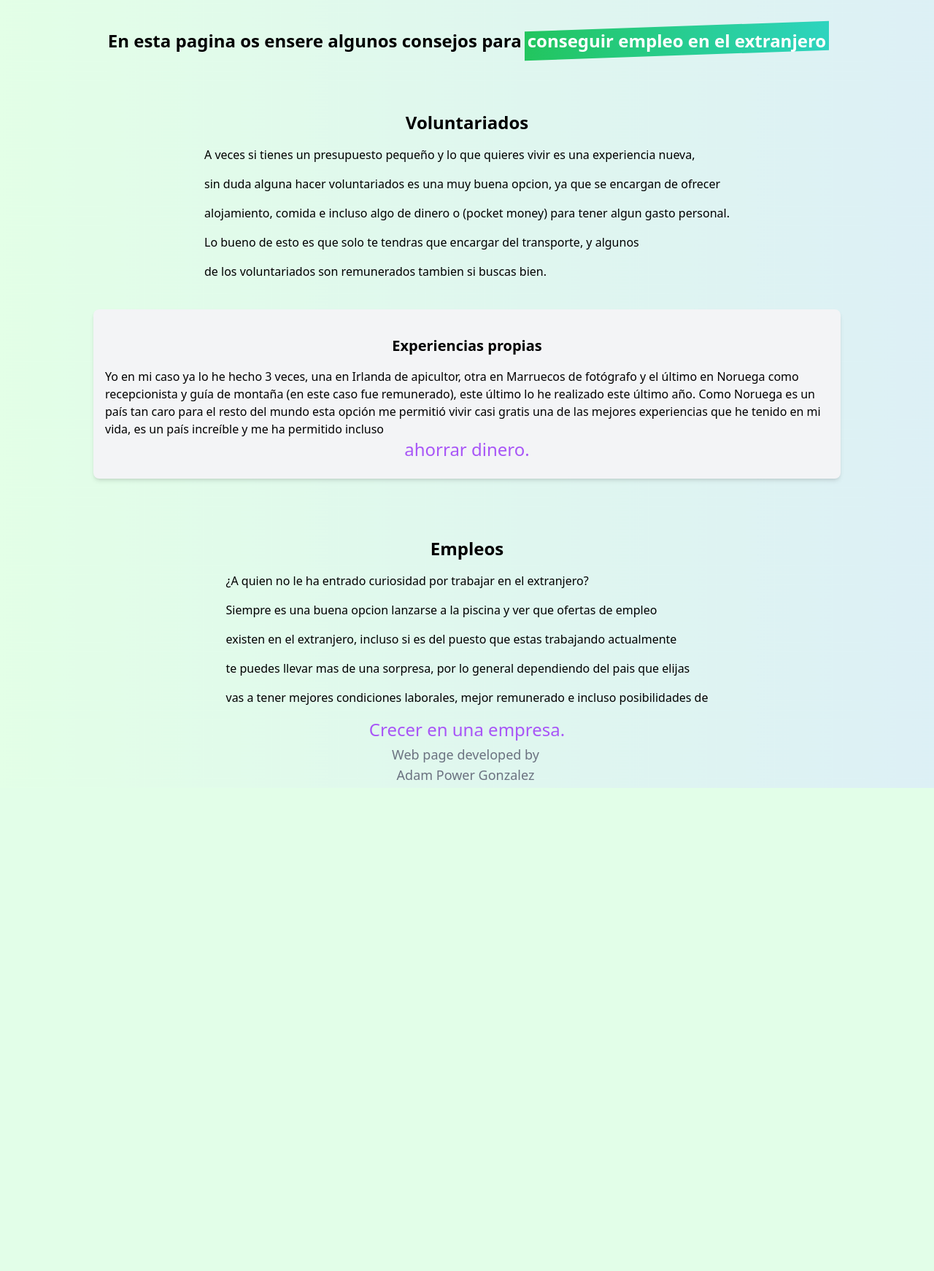
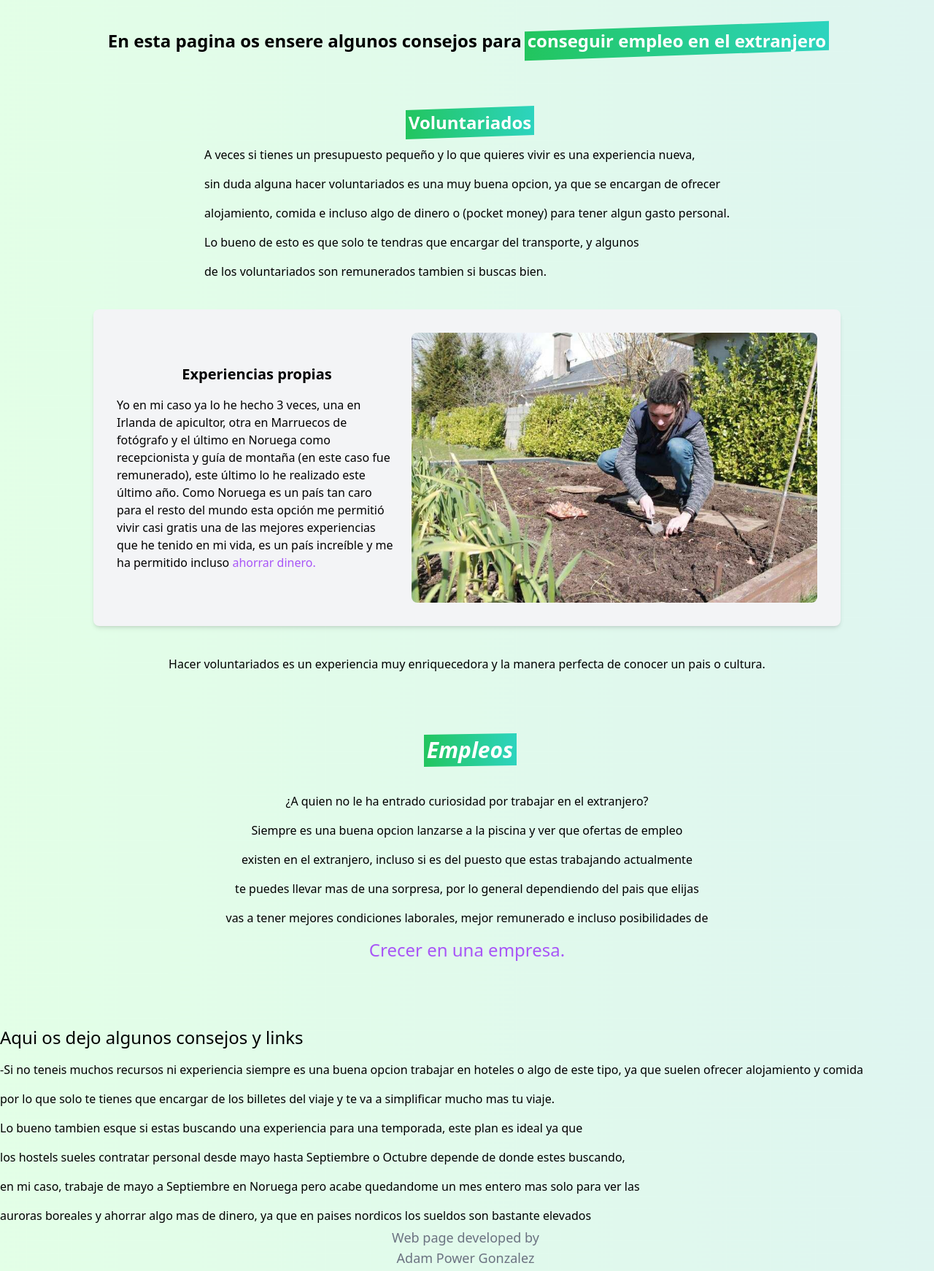
Before and after one commit to mrpowergonz/travel-blog, a Flask app: page /empleos in a window 1280 px wide. Shown: the part 88-1830 px from the top of the page at 73% size. Before the commit the page ends 1168 px from the top, so only its background shows below. Run offline with Flask 3, Linux system fonts and the light colour scheme; some libraries are stand-ins or nearby versions.

Commit message:
trabajado en seccion empleo

```diff
--- a/app/templates/empleos.html
+++ b/app/templates/empleos.html
@@ -27,7 +27,11 @@
     <div class="container mx-auto pt-10  flex justify-center">
         <p class="text-l font-normal">
             <div class= "flex flex-col space-y-4">
-                <h1 class="container text-2xl font-semibold  mx-auto pt-10 flex justify-center">Voluntariados </h1>
+                <blockquote class="container text-2xl font-semibold  mx-auto pt-10 flex justify-center">
+                    <span class=" ml-2 before:block before:absolute before:-inset-1 before:-skew-y-2 before:bg-gradient-to-r from-green-500 to-teal-400  relative inline-block">
+                        <span class="relative text-white ">Voluntariados</span>
+                    </span>
+                </blockquote>
                 <span> A veces si tienes un presupuesto pequeño y lo que quieres vivir es una experiencia nueva, </span>
                 <span> sin duda alguna hacer voluntariados es una muy buena opcion, ya que se encargan de ofrecer </span>
                 <span> alojamiento, comida e incluso algo de dinero o (pocket money) para tener algun gasto personal.</span>
@@ -36,36 +40,54 @@
             </div>
         </p>
     </div>
-    <section class="bg-gray-100 rounded-lg shadow-md py-6 px-4 max-w-screen-lg mt-10 mx-auto">
-        <div class="container mx-auto pt-3">
-            <blockquote class="text-center">
-                <h1 class="text-xl font-bold mb-4">Experiencias propias</h1>
-                <p class="text-left">
+    <section class="bg-gray-100 rounded-lg shadow-md  py-8 px-8 max-w-screen-lg mt-10 mx-auto">
+        <div class="container mx-auto flex flex-wrap items-center justify-between">
+            <blockquote class="w-full md:w-2/5 text-left mb-4 md:mb-0">
+                <h1 class="text-xl flex justify-center font-bold mb-4">Experiencias propias</h1>
+                <p>
                     <span>Yo en mi caso ya lo he hecho 3 veces, una en Irlanda de apicultor, otra en Marruecos de fotógrafo y el último</span>
                     <span>en Noruega como recepcionista y guía de montaña (en este caso fue remunerado), este último lo he realizado</span>
                     <span>este último año. Como Noruega es un país tan caro para el resto del mundo esta opción me permitió vivir</span>
                     <span>casi gratis una de las mejores experiencias que he tenido en mi vida, es un país increíble y me ha permitido incluso</span>
-                    <span  class="relative flex justify-center text-2xl text-purple-500 ">ahorrar dinero.</span>
+                    <span class="text-purple-500">ahorrar dinero.</span>
                 </p>
             </blockquote>
+            <div class="w-full md:w-3/5 flex justify-right md:justify-end pl-5 rounded-lg">
+                <img src="{{ url_for('static', filename='images/plantando.jpg') }}" class="rounded-lg">
+            </div>
         </div>
     </section>
-
     <div class="container mx-auto pt-10  flex justify-center">
-        <p class="text-l font-normal">
-            <div class= "flex flex-col space-y-4">
-                <h1 class="container text-2xl font-semibold  mx-auto pt-10 flex justify-center">Empleos </h1>
-                <span> ¿A quien no le ha entrado curiosidad por trabajar en el extranjero? </span>
-                <span> Siempre es una buena opcion lanzarse a la piscina y ver que ofertas de empleo </span>
-                <span> existen en el extranjero, incluso si es del puesto que estas trabajando actualmente </span>
-                <span> te puedes llevar mas de una sorpresa, por lo general dependiendo del pais que elijas</span>
-                <span> vas a tener mejores condiciones laborales, mejor remunerado e incluso posibilidades de </span>
-                <span  class="relative flex justify-center text-2xl text-purple-500 ">Crecer en una empresa.</span>
-
-            </div>
-        </p>
+        <p class="text-l font-normal">Hacer voluntariados es un experiencia muy enriquecedora y la manera perfecta de conocer un pais o cultura.</p>
     </div>
 
+    <div class="container mx-auto pt-12 flex justify-center space-y-4 flex-col">
+        <blockquote class="container text-3xl font-semibold italic mx-auto pt-10 mb-6 flex justify-center">
+            <span class="ml-2 before:block before:absolute before:-inset-1 before:-skew-y-1 before:bg-gradient-to-r from-green-500 to-teal-400 relative inline-block">
+                <span class="relative text-white">Empleos</span>
+            </span>
+        </blockquote>
+
+            <span class=" flex justify-center"> ¿A quien no le ha entrado curiosidad por trabajar en el extranjero? </span>
+            <span class="relative flex justify-center"> Siempre es una buena opcion lanzarse a la piscina y ver que ofertas de empleo </span>
+            <span class="relative flex justify-center"> existen en el extranjero, incluso si es del puesto que estas trabajando actualmente </span>
+            <span class="relative flex justify-center"> te puedes llevar mas de una sorpresa, por lo general dependiendo del pais que elijas</span>
+            <span class="relative flex justify-center"> vas a tener mejores condiciones laborales, mejor remunerado e incluso posibilidades de </span>
+            <span class="relative flex justify-center text-2xl pb-10 text-purple-500">Crecer en una empresa.</span>
+
+    </div>
+
+    <div class="container mx-auto pt-12  flex justify-center space-y-4 flex-col">
+        <span class=" text-2xl flex justify-center space-y-4 flex-col">
+            <span>Aqui os dejo algunos consejos y links</span>
+        </span>
+        <span>-Si no teneis muchos recursos ni experiencia siempre es una buena opcion trabajar en hoteles o algo de este tipo, ya que suelen ofrecer alojamiento y comida </span>
+        <span>por lo que solo te tienes que encargar de los billetes del viaje y te va a simplificar mucho mas tu viaje.</span>
+        <span>Lo bueno tambien esque si estas buscando una experiencia para una temporada, este plan es ideal ya que</span>
+        <span>los hostels sueles contratar personal desde mayo hasta Septiembre o Octubre depende de donde estes buscando,</span>
+        <span>en mi caso, trabaje de mayo a Septiembre en Noruega pero acabe quedandome un mes entero mas solo para ver las</span>
+        <span>auroras boreales y ahorrar algo mas de dinero, ya que en paises nordicos los sueldos son bastante elevados</span>
+    </div>
 
 
     <footer class="relative bottom-0 w-full 0 pt-50">
```
Also changed, not shown: app/static/images/plantando.jpg (added).
